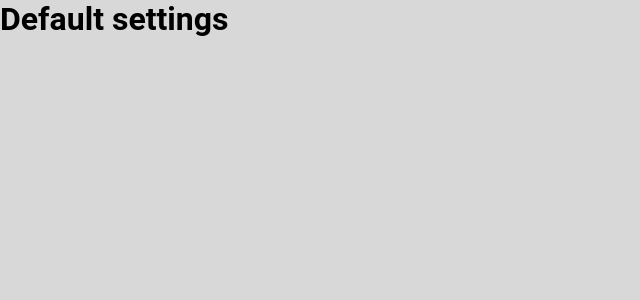
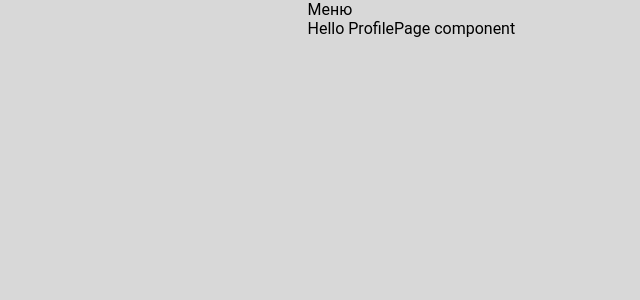
Before and after one commit to krikun1983/roox-solution-test-react, a React (Create React App) app: page /profile/1 in a window 1280 px wide. Shown: the top 300 px of the page, without its empty margins (0-640 px from the left). Built offline with nearby package versions, Linux system fonts and the light colour scheme.

Commit message:
feat: add base pages and routes

```diff
--- a/src/App.tsx
+++ /dev/null
@@ -1,7 +0,0 @@
-import React from 'react';
-
-const App: React.FC = () => {
-  return <h1>Default settings</h1>;
-};
-
-export default App;
--- a/src/assets/styles/base.scss
+++ b/src/assets/styles/base.scss
@@ -38,7 +38,7 @@ a {
 }
 
 .main {
-  max-width: 1200px;
+  max-width: 665px;
   height: 100%;
   margin: 0 auto;
 }
--- a/src/index.tsx
+++ b/src/index.tsx
@@ -1,6 +1,6 @@
 import React from 'react';
 import ReactDOM from 'react-dom';
-import App from './App';
+import App from 'pages/App';
 import 'assets/styles/base.scss';
 
 ReactDOM.render(
--- /dev/null
+++ b/src/pages/App.tsx
@@ -0,0 +1,17 @@
+import React from 'react';
+import {BrowserRouter} from 'react-router-dom';
+import {useRoutes} from 'router/router';
+
+const App: React.FC = () => {
+  const routes = useRoutes();
+  return (
+    <main className="main">
+      <section className="menu">Меню</section>
+      <section className="content">
+        <BrowserRouter>{routes}</BrowserRouter>
+      </section>
+    </main>
+  );
+};
+
+export default App;
--- /dev/null
+++ b/src/pages/HomePage/HomePage.module.scss
@@ -0,0 +1 @@
+@import 'assets/styles/base.scss';
--- /dev/null
+++ b/src/pages/HomePage/HomePage.tsx
@@ -0,0 +1,12 @@
+import React from 'react';
+import style from './HomePage.module.scss';
+
+const HomePage: React.FC = () => {
+  return (
+    <>
+      <div>Hello HomePage component</div>
+    </>
+  );
+};
+
+export default HomePage;
--- /dev/null
+++ b/src/pages/NotFoundPage/NotFoundPage.module.scss
@@ -0,0 +1 @@
+@import 'assets/styles/base.scss';
--- /dev/null
+++ b/src/pages/NotFoundPage/NotFoundPage.tsx
@@ -0,0 +1,12 @@
+import React from 'react';
+import style from './NotFoundPage.module.scss';
+
+const NotFoundPage: React.FC = () => {
+  return (
+    <>
+      <div>Hello NotFoundPage component</div>
+    </>
+  );
+};
+
+export default NotFoundPage;
--- /dev/null
+++ b/src/pages/ProfilePage/ProfilePage.module.scss
@@ -0,0 +1 @@
+@import 'assets/styles/base.scss';
--- /dev/null
+++ b/src/pages/ProfilePage/ProfilePage.tsx
@@ -0,0 +1,12 @@
+import React from 'react';
+import style from './ProfilePage.module.scss';
+
+const ProfilePage: React.FC = () => {
+  return (
+    <>
+      <div>Hello ProfilePage component</div>
+    </>
+  );
+};
+
+export default ProfilePage;
--- /dev/null
+++ b/src/pages/index.ts
@@ -0,0 +1,5 @@
+import HomePage from './HomePage/HomePage';
+import ProfilePage from './ProfilePage/ProfilePage';
+import NotFoundPage from './NotFoundPage/NotFoundPage';
+
+export {HomePage, ProfilePage, NotFoundPage};
--- /dev/null
+++ b/src/router/router.tsx
@@ -0,0 +1,17 @@
+import React from 'react';
+import {Route, Routes} from 'react-router-dom';
+import {HomePage, NotFoundPage, ProfilePage} from 'pages';
+
+const publicRoutes = [
+  {path: '/', element: HomePage},
+  {path: '/profile/:id', element: ProfilePage},
+  {path: '*', element: NotFoundPage},
+];
+
+export const useRoutes = (): JSX.Element => (
+  <Routes>
+    {publicRoutes.map(route => (
+      <Route path={route.path} element={<route.element />} key={route.path} />
+    ))}
+  </Routes>
+);
```
